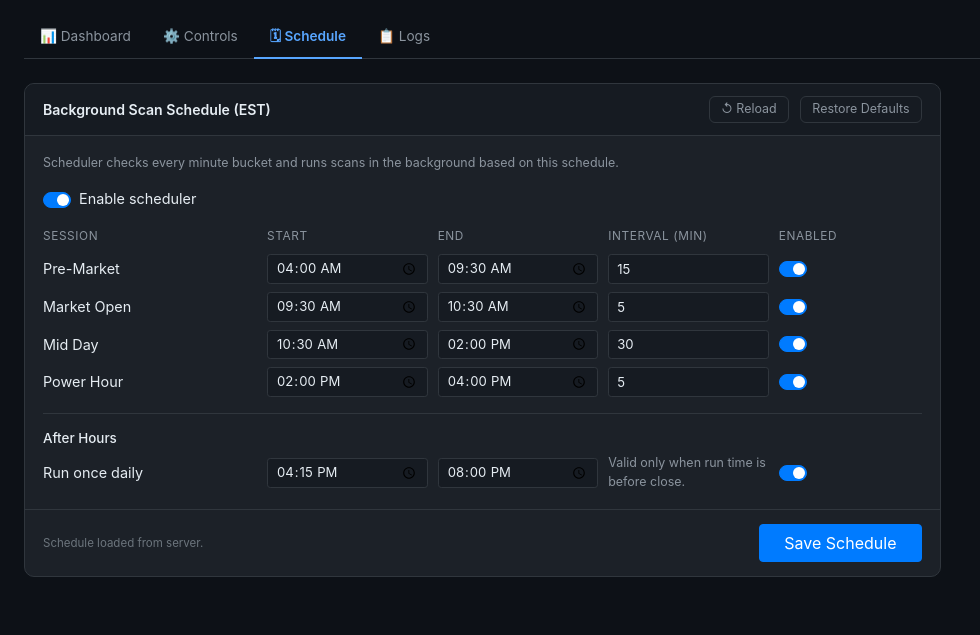
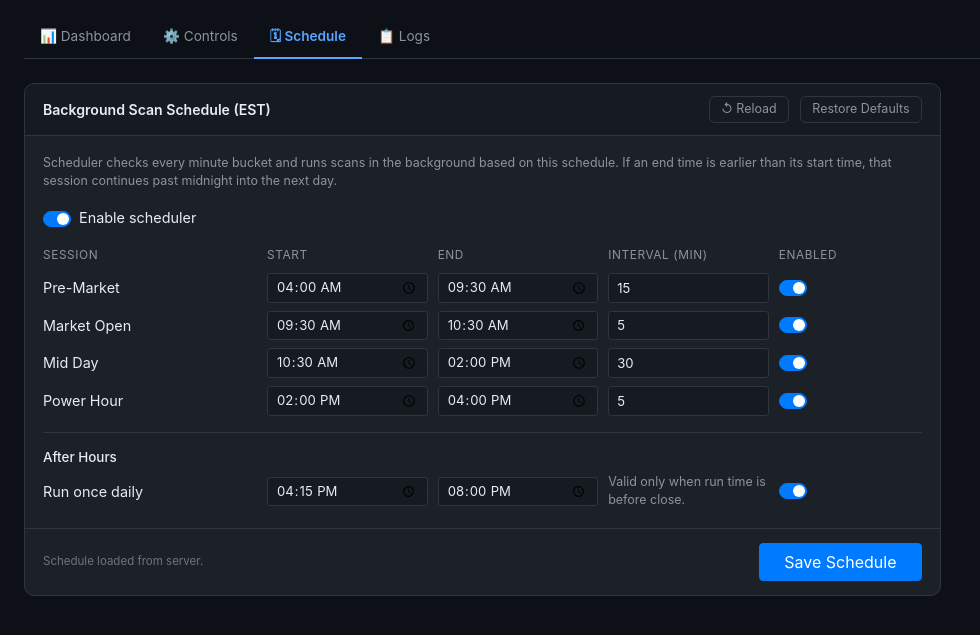
Before and after one commit to thevickypedia/PyTradingBot, a FastAPI app: page / in a window 1280 px wide, after a click on "🗓 Schedule". Shown: the part 54-689 px from the top of the page, without its empty margins (0-980 px from the left). Run offline with FastAPI, Linux system fonts and the light colour scheme; data that the repository does not hold is empty; some libraries are stand-ins or nearby versions.

Commit message:
fix: Enhance schedule validation to prevent identical start and end times

```diff
--- a/pytradingbot/routes.py
+++ b/pytradingbot/routes.py
@@ -82,8 +82,8 @@ def _normalize_schedule(payload: ScheduleRequest) -> dict:
         interval_minutes = int(window.get("interval_minutes", default_window["interval_minutes"]))
         if interval_minutes <= 0 or interval_minutes > 240:
             raise ValueError(f"Interval for {window_id} must be between 1 and 240 minutes.")
-        if start >= end:
-            raise ValueError(f"Start must be before end for {window_id}.")
+        if start == end:
+            raise ValueError(f"Start and end cannot be the same for {window_id}.")
 
         normalized_windows.append(
             {
--- a/pytradingbot/templates/dashboard.html
+++ b/pytradingbot/templates/dashboard.html
@@ -511,7 +511,7 @@
               </div>
             </div>
             <div class="ctrl-card-body">
-              <p class="schedule-note">Scheduler checks every minute bucket and runs scans in the background based on this schedule.</p>
+              <p class="schedule-note">Scheduler checks every minute bucket and runs scans in the background based on this schedule. If an end time is earlier than its start time, that session continues past midnight into the next day.</p>
 
               <div class="custom-control custom-switch mb-3">
                 <input type="checkbox" class="custom-control-input" id="scheduleEnabled">
@@ -914,6 +914,29 @@ function collectScheduleForm () {
   };
 }
 
+function validateSchedulePayload (payload) {
+  for (const window of (payload.windows || [])) {
+    if (!window.start || !window.end) {
+      return `Start and end are required for ${window.id}.`;
+    }
+    if (window.start === window.end) {
+      return `Start and end cannot be the same for ${window.id}.`;
+    }
+    if (!Number.isFinite(window.interval_minutes) || window.interval_minutes < 1 || window.interval_minutes > 240) {
+      return `Interval for ${window.id} must be between 1 and 240 minutes.`;
+    }
+  }
+
+  if (!payload.after_hours.run_time || !payload.after_hours.close) {
+    return 'After Hours run time and close time are required.';
+  }
+  if (payload.after_hours.run_time >= payload.after_hours.close) {
+    return 'After Hours run time must be before close.';
+  }
+
+  return null;
+}
+
 function loadSchedule () {
   fetch('/schedule')
     .then(r => r.json())
@@ -928,6 +951,12 @@ function loadSchedule () {
 
 function saveSchedule () {
   const payload = collectScheduleForm();
+  const validationError = validateSchedulePayload(payload);
+  if (validationError) {
+    document.getElementById('scheduleStatus').textContent = `Save failed: ${validationError}`;
+    return;
+  }
+
   fetch('/schedule', {
     method: 'POST',
     headers: { 'Content-Type': 'application/json' },
```
Also changed, not shown: pytradingbot/scheduler.py (+20 -1 lines).
